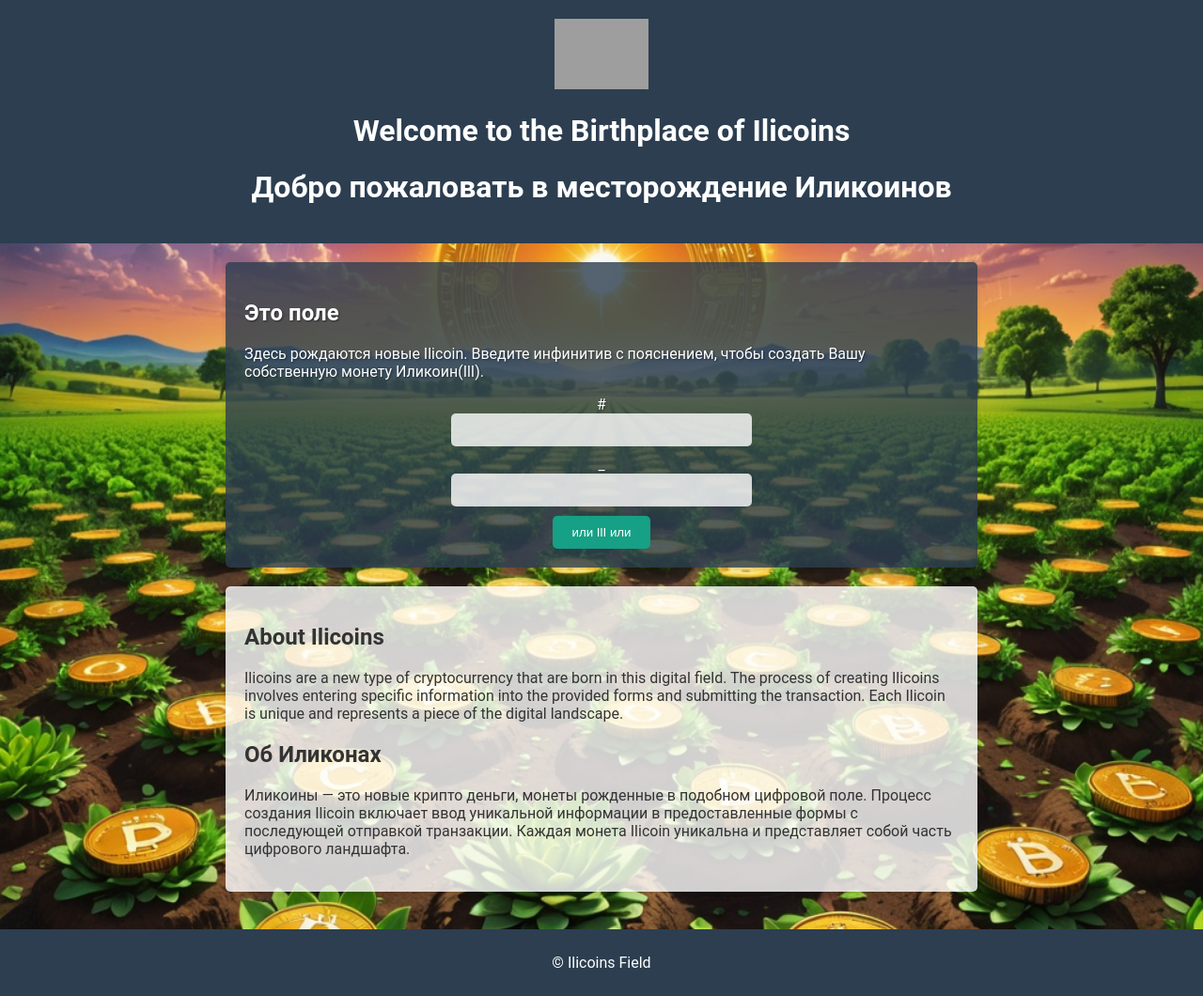
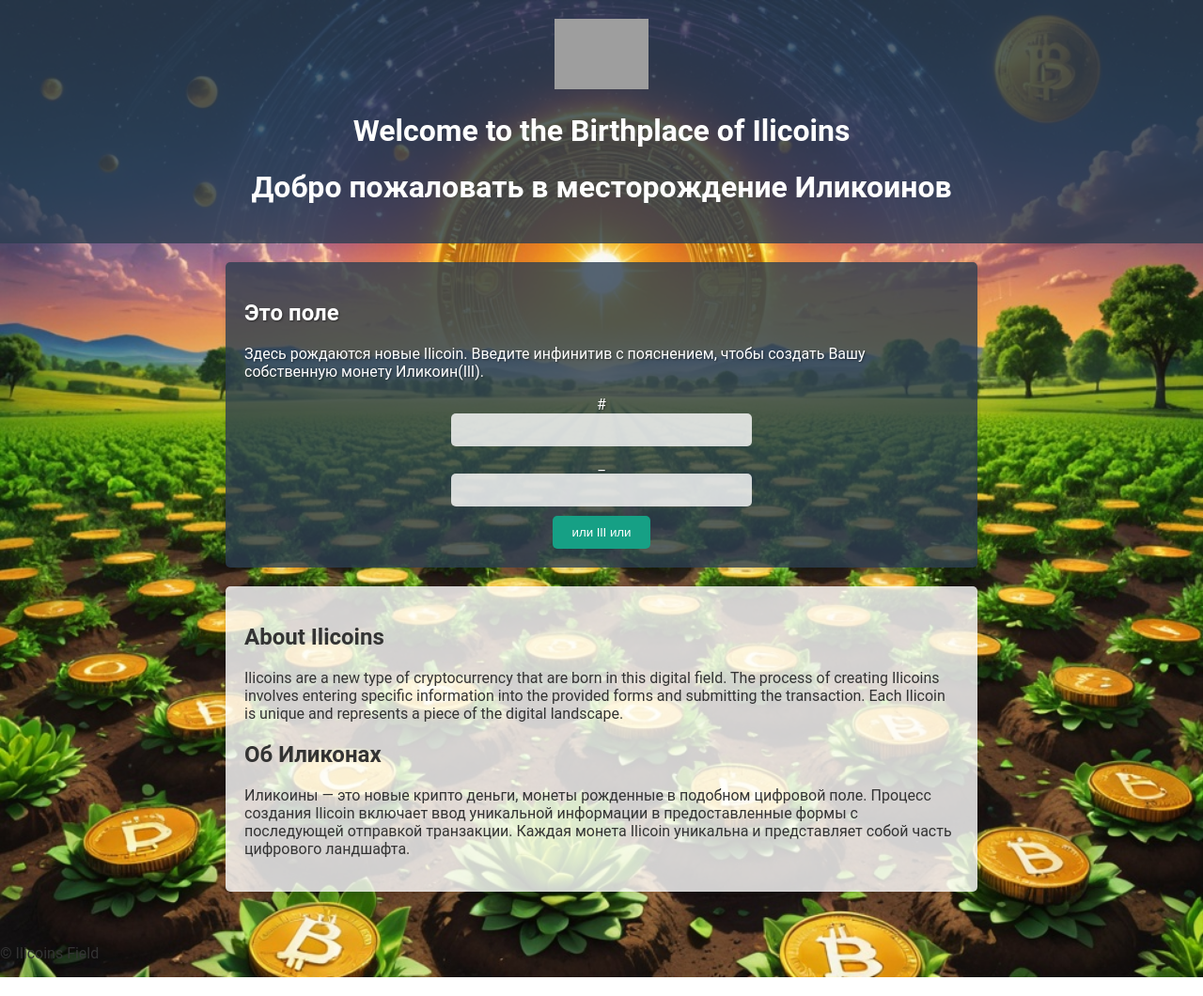
Before and after one commit to MegaSapiens/field, a plain HTML site: page index.html in a window 1280 px wide. Shown: the whole page at 94% size. Drawn offline with Linux system fonts and the light colour scheme; grey boxes are pictures that could not be loaded; a script that the page names is missing.

Commit message:
Update styles.css
Полупрозрачные шапка и подвал.

```diff
--- a/styles.css
+++ b/styles.css
@@ -7,18 +7,17 @@ body {
     background-size: cover;
     background-position: center;
     background-attachment: fixed;
+    background-repeat: no-repeat;
     color: #333;
 }
 
-
 /* Заголовок */
 header {
-    background-color: #2c3e50;
+    background-color: rgba(44, 62, 80, 0.8); /* Полупрозрачный темный фон */
     color: #fff;
     padding: 20px;
     text-align: center;
 }
-
 header img {
     max-width: 100px;
 }
@@ -81,10 +80,10 @@ section {
 
 .field button:hover {
     background-color: #138d75;
-}
+
 /* Подвал */
 footer {
-    background-color: #2c3e50;
+    background-color: rgba(44, 62, 80, 0.8); /* Полупрозрачный темный фон */
     color: #fff;
     text-align: center;
     padding: 10px;
```
